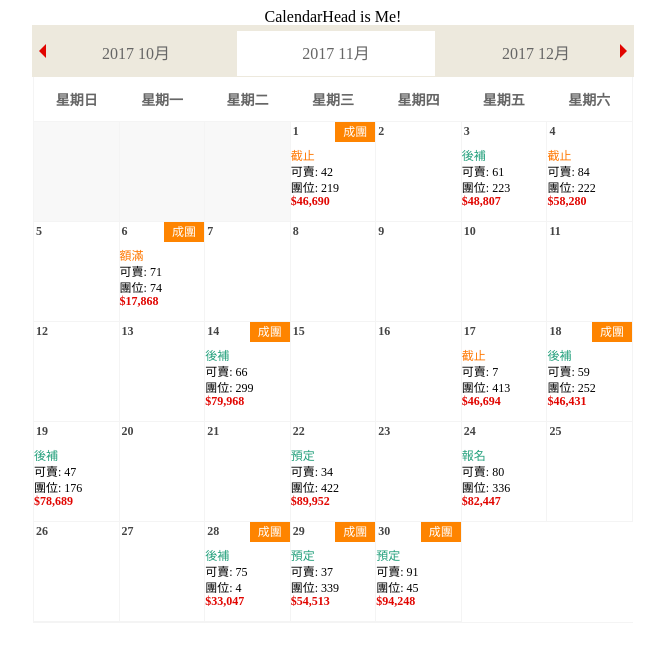
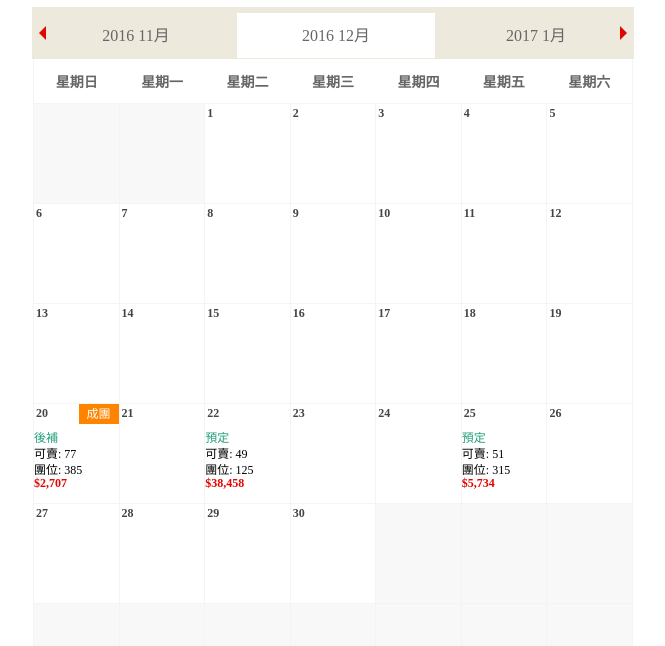
Before and after one commit to cwchang93/reactCalendar, a React app: page / in a window 1280 px wide. Shown: the top 646 px of the page, without its empty margins (307-972 px from the left). Built offline with nearby package versions, Linux system fonts and the light colour scheme.

Commit message:
before adding border in the box

```diff
--- a/src/components/calendarBody.jsx
+++ b/src/components/calendarBody.jsx
@@ -93,8 +93,6 @@ class CalendarBody extends Component {
         for (let i = 0; i < firstDay; i++) {
             emptyContent.push(i);
         }
-        // console.log('firstDay', firstDay);
-        // console.log('emptyContent', emptyContent);
         return emptyContent;
     }
 
@@ -106,6 +104,20 @@ class CalendarBody extends Component {
             dayContent.push(i);
         }
         return dayContent;
+    }
+
+    renderRestEmptyDays() {
+        //  const { nowYear, nowMonth } = this.state;
+        const { nowYear, nowMonth } = this.props;
+        const currentDate = new Date(nowYear, String(parseInt(nowMonth) - 1), 1);
+        const firstDay = currentDate.getDay(); // 取第一天
+        const nowMonthLen = new Date(nowYear, nowMonth, 0).getDate();
+        const restDay = 42 - firstDay - nowMonthLen;
+        const newEmptyContent = [];
+        for (let i = 0; i < restDay; i++) {
+            newEmptyContent.push(i);
+        }
+        return newEmptyContent;
     }
 
     // jsonArr
@@ -122,8 +134,6 @@ class CalendarBody extends Component {
         // const validateYearMonth = new RegExp(`${yearMonthSring}\d{2}`); // /2017\/06/
         const validateYearMonth = new RegExp(`^${yearMonthSring}`); // /^2017\/06//
 
-        // console.log('validateYearMonth5566');
-        // console.log(validateYearMonth);
         // if (jsonArr.length) {
         // 1. 第一支篩選出當年當月的資料
         for (let i = 0; i < jsonArr.length; i++) {
@@ -133,8 +143,6 @@ class CalendarBody extends Component {
         }
         // return dateArr;  // 此資料是有重複的date資料
         // 2. 第二支: 比對相同日期可報名優先status
-        // console.log('dateArrLen', dateArrLen);
-        // const newDataArr = [];
 
         // 先把不重複的拿出來;
         const newArr = dateArr.filter((ele, i, dateArr) => {
@@ -146,13 +154,9 @@ class CalendarBody extends Component {
             (ele) => newArr.map((ele) => ele.date).indexOf(ele.date) === -1
         );
 
-        console.log('完全不重複的資料:uniqueDataArr');
-        console.log(uniqueDataArr);
 
         const dateArrLen = dateArr.length; // 分開寫效能比較好
 
-        //   function compareData() {
-        console.log('000newDataArr', newDataArr);
         for (let j = 0; j < dateArrLen; j++) {
             for (let k = j + 1; k < dateArrLen; k++) {
                 if (dateArr[j].date === dateArr[k].date) {
@@ -160,27 +164,11 @@ class CalendarBody extends Component {
                     // A. 比對狀態是否為可報名
                     // key: push要固定push k的或j的
                     // dateRecordArr.push(dateArr[k].date);
-                    console.log('0newDataArr報名');
-                    console.log(newDataArr);
                     let recordStatus;
                     let recordGuaranteed;
                     if (dateArr[j].status !== '報名' && dateArr[k].status === '報名') {
-                        console.log('if 報名');
-                        // if (dateArr[k].compared === undefined) {
-                        // if (dateArr[k].status === '報名') {
                         newDataArr.push(dateArr[k]);
                         recordStatus = dateArr[k].status;
-                        // recordGuaranteed =
-                        // }
-                        // dateArr[k].compared = true;
-                        //   dateArr[j].date = "123";
-                        console.log('PUSH: recordStatus');
-                        console.log(recordStatus);
-                        console.log('1newDataArr報名');
-                        console.log(newDataArr);
-                        console.log('1: dateArr報名');
-                        console.log(dateArr);
-                        // }
                     } else {
                         // B. 比對是否保證出團
                         if (
@@ -188,54 +176,22 @@ class CalendarBody extends Component {
                             dateArr[k].guaranteed === false
                             && dateArr[k].status === recordStatus
                         ) {
-                            // if (dateArr[k].compared === undefined) {
-                            // dateArr[k].compared = true;
                             newDataArr.push(dateArr[j]);
-                            console.log('if 出團');
-                            // dateArr[k].date = "123";
-                            // }
                         } else {
                             // 是否出團如果都一樣  C. 比價格
                             if (dateArr[j].price > dateArr[k].price && dateArr[k].status === recordStatus
                                 && recordGuaranteed === dateArr[k].guaranteed
                             ) {
-                                // && dateArr[k].status === '報名'
-                                // if (dateArr[k].compared === undefined) {
-                                // dateArr[k].compared = true;
                                 newDataArr.push(dateArr[k]);
-                                console.log('if price');
-                                // dateArr[k].date = '123';
-                                // }
                             } else {
-                                // newDataArr.push(dateArr[k]);
                             }
                         }
-
-                        // if (dateArr[j].guaranteed || dateArr[k].guaranteed) {  // j false k true時
-                        //     newDataArr.push(dateArr[k]);
-                        // }
                     }
                 } else {
                     // 如果沒有重複的話再放進去
                 }
             }
         }
-        //   }
-        //   compareData();
-
-        //   let valueArr = newDataArr.map(function(item) {
-        //     return item.date;
-        //   });
-        //   let isDuplicate = valueArr.some(function(item, idx) {
-        //     console.log("heyduplicate", valueArr.indexOf(item) != idx);
-        //     return valueArr.indexOf(item) != idx;
-        //   });
-        //   if (isDuplicate) {
-        //     console.log("isDuplicate Was Call");
-        //     compareData();
-        //   }
-        // console.log('newDataArrLOL');
-        // console.log(newDataArr);
 
         // 排序資料 依照日期
 
@@ -243,63 +199,38 @@ class CalendarBody extends Component {
 
         // render 剩下的資料
 
-        // this.setState({ newDataArr: newDataArr });
-        // }
-        console.log('有重複的資料 newDataArr');
         const filterNewDataArr = newDataArr.filter(function(element, index, arr) {
             return arr.indexOf(element) === index;
         });
-        console.log(filterNewDataArr);
+        // console.log(filterNewDataArr);
 
         const sortedDataArr = filterNewDataArr.sort((a, b) => {
             return Date.parse(a.date) - Date.parse(b.date);
         });
 
-        // const sortedDataArr = reverseByKey(newDataArr, 'date');
-        console.log('newDataArrCC');
-        console.log(newDataArr);
-        console.log('sortedDataArr777');
-        console.log(sortedDataArr);
-
-        console.log('完全不重複的資料2:uniqueDataArr');
-        console.log(uniqueDataArr);
 
         const finalSortedArr = uniqueDataArr.concat(sortedDataArr);
         // return sortedDataArr;
         console.log('最終篩選: finalSortedArr');
         console.log(finalSortedArr);
         return finalSortedArr;
-    // console.log(newDataArr);
-    // return newDataArr;
     }
 
-    // reverseByKey(array, key) {
-    //     return array.reverse(function(a, b) {
-    //         const x = a[key];
-    //         const y = b[key];
-    //         return x < y ? -1 : x > y ? 1 : 0;
-    //     });
-    // }
 
     renderDayContent() {
         const dayContentArr = [];
         const { nowYear, nowMonth } = this.props;
-        // const { newDataArr } = this.state;
         const nowMonthLen = new Date(nowYear, nowMonth, 0).getDate();
         const newDataForCompare = this.filterArrFunc(this.state.travelData);
         if (newDataForCompare.length) {
             console.log('RENDERDAYCON:newDtArr');
             console.log(newDataForCompare);
             for (let j = 0; j < nowMonthLen; j++) {
-                // if (idDate === this.filterArrFunc[j].date) {
-                // console.log('newDataForCompare:789 ');
-                // console.log(newDataForCompare);
                 const idDate = `${nowYear}/${
                     nowMonth.length == 1 ? '0' : ''
                 }${nowMonth}/${
                     j + 1 < 10 ? '0' : '' // 個位數時加0
                 }${j + 1}`;
-                // console.log(idDate);
 
                 dayContentArr.push(
                     <div className="day">
@@ -322,17 +253,14 @@ class CalendarBody extends Component {
         const newDataContainer = [];
         const { guaranteed, status, available, price, total } = this.props.dataKeySetting;
         for (let k = 0; k < compareData.length; k++) {
-            // this.aaaa(idDate, dayContentArr);
-            console.log('compareData matchDay');
-            console.log(compareData);
-            console.log('this.props.dataKeySetting in matchDay');
-            console.log(this.props.dataKeySetting.guaranteed);
+            // console.log('compareData matchDay');
+            // console.log(compareData);
+            // console.log('this.props.dataKeySetting in matchDay');
+            // console.log(this.props.dataKeySetting.guaranteed);
             if (idDate === compareData[k].date) {
-                // dayContentArr.push(
                 // 依照狀態判斷並變更status的的className
                 let classStatus = '';
                 if (compareData[k][status] === '報名' || compareData[k][status] === '預定' || compareData[k][status] === '後補') {
-                // if (compareData[k][status] === '報名' || '預定' || '後補' ) {
                     classStatus = 'status1';
                 } else {
                     classStatus = 'status2';
@@ -349,7 +277,6 @@ class CalendarBody extends Component {
               成團
                         </span>
                         <div className="details">
-                            {/* <span className={`status${ compareData[k][status] === '預定' ? '1' : '2'}`}>{compareData[k][status]}</span> */}
                             <span className={classStatus}>{compareData[k][status]}</span>
                             <span className="sell">
                 可賣: {compareData[k][available]}
@@ -357,24 +284,18 @@ class CalendarBody extends Component {
                             <span className="group">團位: {compareData[k][total]}</span>
                             <span className="price">${compareData[k][price].toLocaleString('en-IN')}</span>
                         </div>
+
+
                     </React.Fragment>
                 );
-                // console.log('newDatmatchDayA', this.state.compareData);
-                // );
             }
         }
 
         return newDataContainer;
     }
     render() {
-        // const { guaranteed } = this.props.dataKeySetting;
-        // console.log('guaranteed in body');
-        // console.log(guaranteed);
-        // console.log('dataKeySetting in Body');
-        // console.log(this.props.dataKeySetting);
         const { travelData, weekDay, newDataArr } = this.state;
         const { nowYear, nowMonth } = this.props;
-        console.log('render: ', nowYear);
 
         if (travelData) {
             return (
@@ -385,12 +306,15 @@ class CalendarBody extends Component {
                         })}
                     </div>
                     <div className="daycontainer">
-                        {/* {this.renderEmptyDays()} */}
                         {this.renderEmptyDays().map((arr, i) => {
                             return <div key={i}
                                 className="day disabled" />;
                         })}
                         {this.renderDayContent()}
+                        {this.renderRestEmptyDays().map((arr, i) => {
+                            return <div key={i}
+                                className="day disabled" />;
+                        })}
                     </div>
                 </div>
             );
--- a/src/components/calendarHead.jsx
+++ b/src/components/calendarHead.jsx
@@ -71,18 +71,10 @@ class CalendarHead extends Component {
         const { travelDataHead, initYear, initMonthRender } = this.state;
         this.getData(this.props.path);
         this.props.transferYearMonth(
-            // 把state的參數值(y,m)傳到父曾
             this.state.initYear,
             this.state.initMonthAfterZero
         );
-        // console.log('9487 DidMount was called'); // 只有第一次會被摳
         this.collectInitYearMonth();
-        console.log('this.props in did mount');
-        // console.log(this.props);
-        // this.props.transferYearMonth(initYear, initMonthRender);
-
-    // this.props
-    // this.props
     }
 
     renderDataFunc(jsonData, jsonKey) {
@@ -134,8 +126,6 @@ class CalendarHead extends Component {
                 initMonthRender: initMonthInRenderFunc,
             },
             () => {
-                console.log('this.initYearMonth123123');
-                console.log(initYearMonth);
                 this.collectInitYearMonth(); // 這邊是關鍵!!  setState的callbackFunc
                 this.combineCurrentYearMonth();
             }
@@ -498,7 +488,7 @@ class CalendarHead extends Component {
     //     });
     // }
 
-    handleBackgroundFunc() {
+    handleBackgroundFunc() { // 光箱
         const { initYear, initMonthRender, initMonthAfterZero,
             oldestYearMonth, newestYearMonth } = this.state;
         const renderInitYearMonth = `${initYear}${initMonthAfterZero.length === 1 ? 0 : ''}${initMonthAfterZero}`;
@@ -541,7 +531,7 @@ class CalendarHead extends Component {
             const isActiveArr = this.handleBackgroundFunc();
             return (
                 <React.Fragment>
-                    <div>CalendarHead is Me!</div>
+                    {/* <div>React Calendar</div> */}
 
                     <div className="calendars_tabWrap">
                         <ul className="tophead">
--- a/src/index.js
+++ b/src/index.js
@@ -4,7 +4,7 @@ import App from './App';
 const jsonDate = {
     // dataSource: './json/data.json',
     dataSource: './src/json/data3.json',
-    initYearMonth: '201711', // 一開始的月份
+    initYearMonth: '201501', // 一開始的月份
     // writable: true,
     // 待辦:
     // Head
```
Also changed, not shown: src/App.scss (+0 -56 lines).
